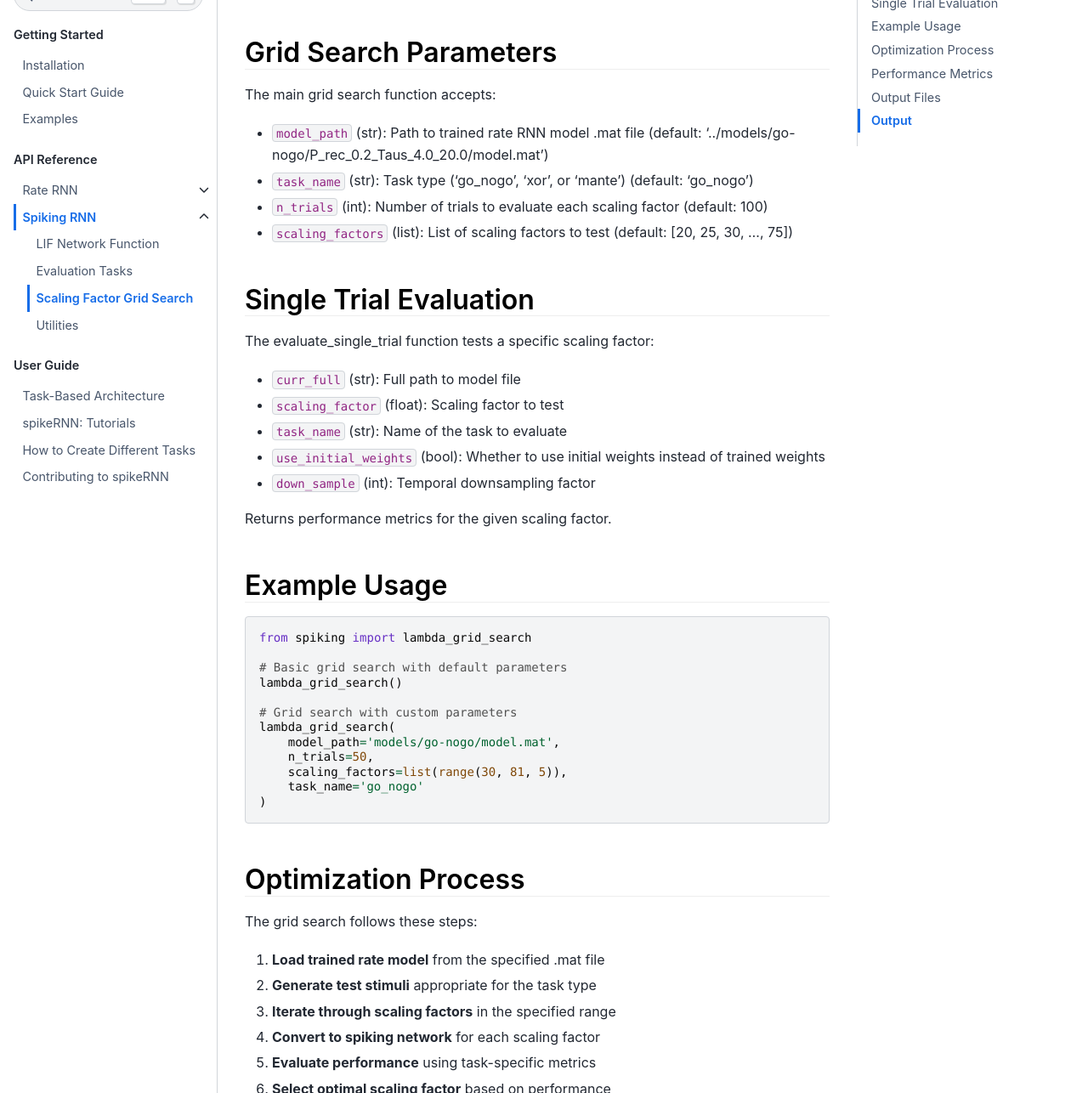
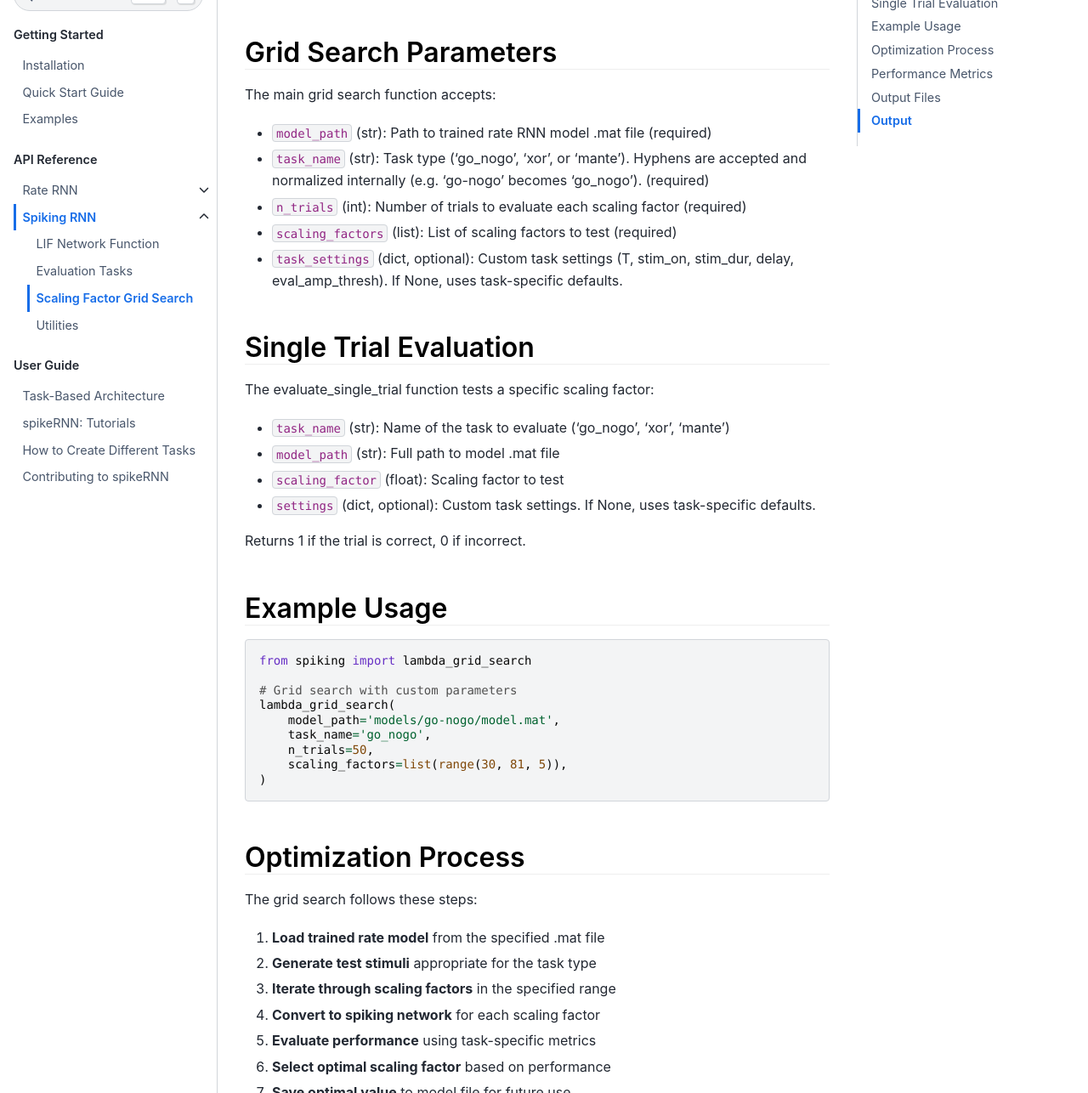
Before and after one commit to NuttidaLab/spikeRNN, a Sphinx documentation site: the page built from docs/api/spiking/lambda_grid_search.rst, in a window 1280 px wide and 1400 px high, scrolled down 419 px, cut to the strip 114-1400 px from the top of the window. Shown: the whole strip at 85% size. Built offline with Sphinx 7.4.7 and the Sphinx Book theme 1.1.4, drawn with Linux system fonts in a browser that asks for light colours.

Commit message:
update documentation

```diff
--- a/docs/api/spiking/lambda_grid_search.rst
+++ b/docs/api/spiking/lambda_grid_search.rst
@@ -16,27 +16,23 @@ Grid Search Parameters
 
 The main grid search function accepts:
 
-* ``model_path`` (str): Path to trained rate RNN model .mat file
-  (default: '../models/go-nogo/P_rec_0.2_Taus_4.0_20.0/model.mat')
-* ``task_name`` (str): Task type ('go_nogo', 'xor', or 'mante')
-  (default: 'go_nogo')
-* ``n_trials`` (int): Number of trials to evaluate each scaling factor
-  (default: 100)
-* ``scaling_factors`` (list): List of scaling factors to test
-  (default: [20, 25, 30, ..., 75])
+* ``model_path`` (str): Path to trained rate RNN model .mat file (required)
+* ``task_name`` (str): Task type ('go_nogo', 'xor', or 'mante'). Hyphens are accepted and normalized internally (e.g. 'go-nogo' becomes 'go_nogo'). (required)
+* ``n_trials`` (int): Number of trials to evaluate each scaling factor (required)
+* ``scaling_factors`` (list): List of scaling factors to test (required)
+* ``task_settings`` (dict, optional): Custom task settings (T, stim_on, stim_dur, delay, eval_amp_thresh). If None, uses task-specific defaults.
 
 Single Trial Evaluation
 ----------------------------------------------------
 
 The evaluate_single_trial function tests a specific scaling factor:
 
-* ``curr_full`` (str): Full path to model file
+* ``task_name`` (str): Name of the task to evaluate ('go_nogo', 'xor', 'mante')
+* ``model_path`` (str): Full path to model .mat file
 * ``scaling_factor`` (float): Scaling factor to test
-* ``task_name`` (str): Name of the task to evaluate
-* ``use_initial_weights`` (bool): Whether to use initial weights instead of trained weights
-* ``down_sample`` (int): Temporal downsampling factor
+* ``settings`` (dict, optional): Custom task settings. If None, uses task-specific defaults.
 
-Returns performance metrics for the given scaling factor.
+Returns 1 if the trial is correct, 0 if incorrect.
 
 Example Usage
 ----------------------------------------------------
@@ -45,15 +41,12 @@ Example Usage
 
    from spiking import lambda_grid_search
 
-   # Basic grid search with default parameters
-   lambda_grid_search()
-
    # Grid search with custom parameters
    lambda_grid_search(
        model_path='models/go-nogo/model.mat',
+       task_name='go_nogo',
        n_trials=50,
        scaling_factors=list(range(30, 81, 5)),
-       task_name='go_nogo'
    )
 
 Optimization Process
--- a/docs/examples.rst
+++ b/docs/examples.rst
@@ -193,9 +193,9 @@ You can run the grid search from the command line:
 
     python -m spiking.lambda_grid_search \
         --model_path "models/go-nogo/model.mat" \
-        --task_name go_nogo \
+        --task_name go-nogo \
         --n_trials 100 \
-        --scaling_factors 20:76:5
+        --scaling_factors 20:75:5
 
 
 Or call the function from within a Python script:
--- a/spiking/__init__.py
+++ b/spiking/__init__.py
@@ -44,7 +44,9 @@ Functions:
     evaluate_task: Unified evaluation interface for all tasks
     load_rate_model: Load MATLAB .mat model files
     create_connectivity_masks: Generate network connectivity
+    generate_lif_params: Generate default LIF neuron parameters
     validate_stimulus: Validate input stimulus format
+    create_default_spiking_config: Create default spiking configuration
 """
 
 import warnings
```
Also changed, not shown: other parts of docs/examples.rst (+1 -1 lines), README.md (+3 -3 lines), docs/api/spiking/eval_tasks.rst (+11 -8 lines), docs/quickstart.rst (+5 -4 lines), docs/task_architecture.rst (+10 -15 lines), spiking/README.md, 1 other file.
